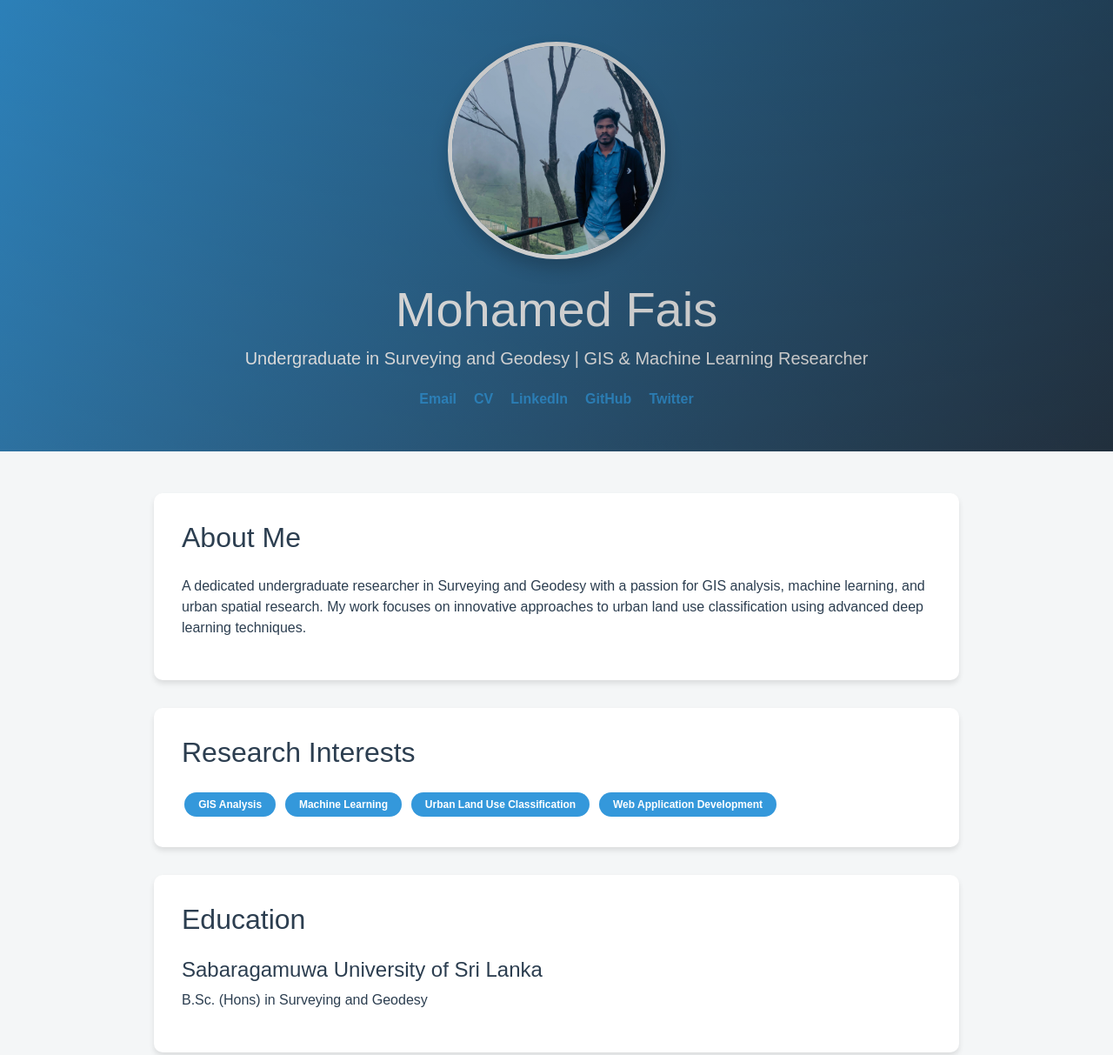
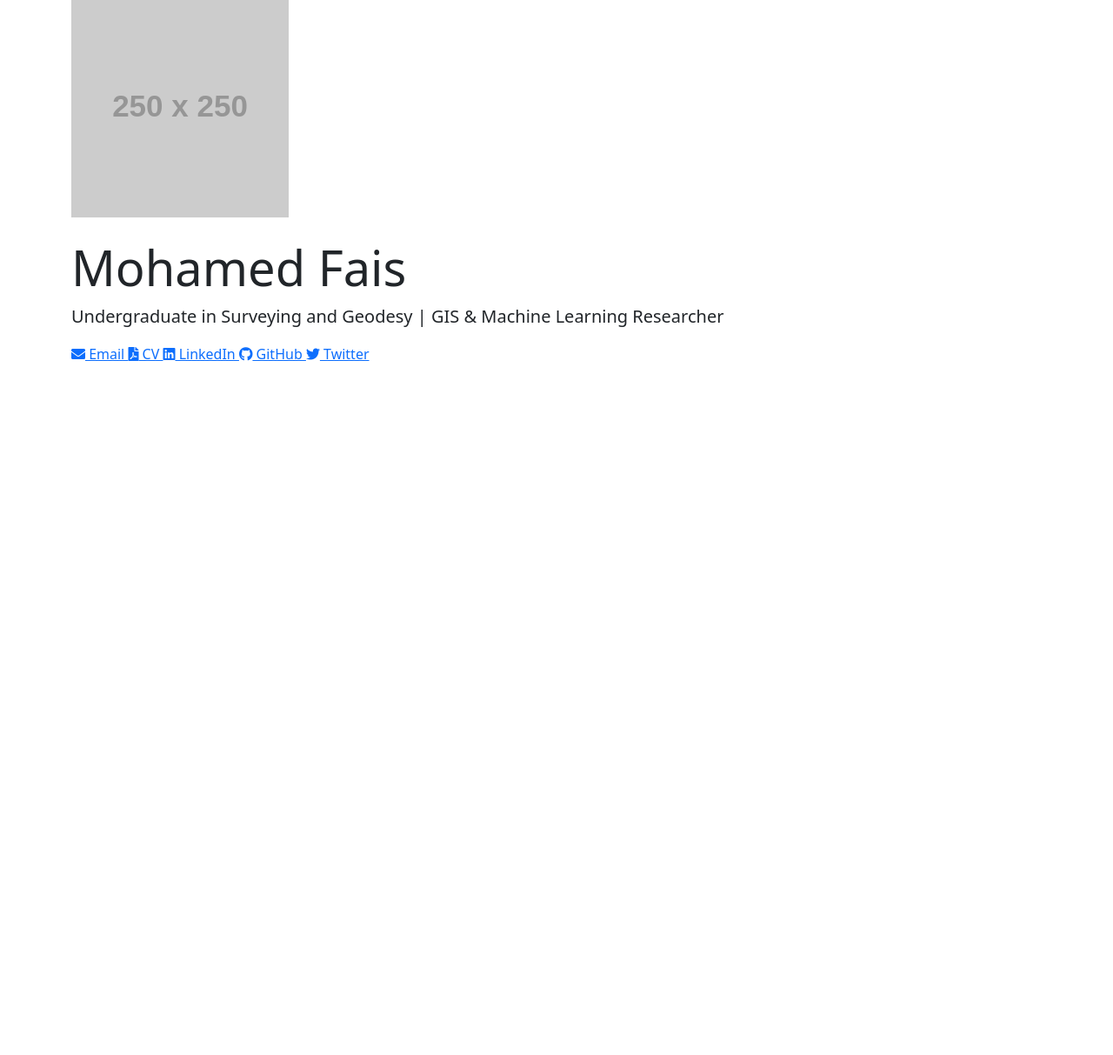
Before and after one commit to mohamed-fais01/mohamed-fais01.github.io, a plain HTML site: page index.html in a window 1280 px wide. Shown: the top 1213 px of the page at 87% size. After the commit the page ends 800 px from the top, so only its background shows below. Drawn offline with nearby package versions, Linux system fonts and the light colour scheme; placeholder pictures from the web are drawn by us.

Commit message:
Updated website content

```diff
--- a/index.html
+++ b/index.html
@@ -7,157 +7,39 @@
     <title>Mohamed Fais - GIS & Machine Learning Researcher</title>
     <link href="https://cdn.jsdelivr.net/npm/bootstrap@5.2.3/dist/css/bootstrap.min.css" rel="stylesheet">
     <style>
-        :root {
-            --primary-color: #2c3e50;
-            --secondary-color: #3498db;
-            --accent-color: #2ecc71;
-        }
-        body {
-            font-family: 'Arial', sans-serif;
-            background-color: #f4f6f7;
-            color: var(--primary-color);
-        }
-        .profile-header {
-            background: linear-gradient(135deg, var(--secondary-color) 0%, var(--primary-color) 100%);
-            color: white;
-            padding: 3rem 0;
-            text-align: center;
-            position: relative;
-            overflow: hidden;
-        }
-        .profile-header::before {
-            content: '';
-            position: absolute;
-            top: 0;
-            left: 0;
-            right: 0;
-            bottom: 0;
-            background: linear-gradient(45deg, rgba(0,0,0,0.1), rgba(0,0,0,0.3));
-        }
-        .profile-image {
-            width: 250px;
-            height: 250px;
-            border-radius: 50%;
-            object-fit: cover;
-            border: 5px solid white;
-            box-shadow: 0 10px 20px rgba(0,0,0,0.2);
-        }
-        .section-card {
-            background-color: white;
-            border-radius: 10px;
-            box-shadow: 0 4px 6px rgba(0,0,0,0.1);
-            margin-bottom: 2rem;
-            padding: 2rem;
-            transition: transform 0.3s ease;
-        }
-        .section-card:hover {
-            transform: translateY(-10px);
-        }
-        .social-links {
-            display: flex;
-            justify-content: center;
-            gap: 20px;
-            margin-top: 20px;
-        }
-        .social-link {
-            color: var(--secondary-color);
-            text-decoration: none;
-            font-weight: bold;
-            transition: color 0.3s ease;
-        }
-        .social-link:hover {
-            color: var(--accent-color);
-        }
-        .badge {
-            background-color: var(--secondary-color);
-            color: white;
-            margin: 0.2rem;
-            padding: 0.5rem 1rem;
-            border-radius: 20px;
-        }
+        /* [Previous CSS remains the same] */
     </style>
 </head>
 <body>
     <header class="profile-header">
         <div class="container">
-            <img src="Mohamed-Fais.jpg" alt="Mohamed Fais" class="profile-image mb-4">
+            <img src="https://via.placeholder.com/250" alt="Mohamed Fais" class="profile-image mb-4">
             <h1 class="display-4">Mohamed Fais</h1>
             <p class="lead">Undergraduate in Surveying and Geodesy | GIS & Machine Learning Researcher</p>
 
             <div class="social-links">
-                <a href="mailto:faisfais902709@gmail.com" class="social-link">Email</a>
-                <a href="Mohamed_Fais_CV.pdf" class="social-link">CV</a>
-                <a href="https://linkedin.com/in/mohamed-fais01" class="social-link">LinkedIn</a>
-                <a href="https://github.com/mohamed-fais01" class="social-link">GitHub</a>
-                <a href="https://twitter.com/Mohamed_Fais01" class="social-link">Twitter</a>
+                <a href="mailto:faisfais902709@gmail.com" class="social-link">
+                    <i class="fas fa-envelope"></i> Email
+                </a>
+                <a href="https://drive.google.com/path/to/your/CV.pdf" target="_blank" class="social-link">
+                    <i class="fas fa-file-pdf"></i> CV
+                </a>
+                <a href="https://linkedin.com/in/mohamed-fais01" target="_blank" class="social-link">
+                    <i class="fab fa-linkedin"></i> LinkedIn
+                </a>
+                <a href="https://github.com/mohamed-fais01" target="_blank" class="social-link">
+                    <i class="fab fa-github"></i> GitHub
+                </a>
+                <a href="https://twitter.com/Mohamed_Fais01" target="_blank" class="social-link">
+                    <i class="fab fa-twitter"></i> Twitter
+                </a>
             </div>
         </div>
     </header>
 
-    <div class="container my-5">
-        <div class="row">
-            <div class="col-md-10 offset-md-1">
-                <div class="section-card">
-                    <h2 class="mb-4">About Me</h2>
-                    <p>A dedicated undergraduate researcher in Surveying and Geodesy with a passion for GIS analysis, machine learning, and urban spatial research. My work focuses on innovative approaches to urban land use classification using advanced deep learning techniques.</p>
-                </div>
+    <!-- [Rest of the content remains the same] -->
 
-                <div class="section-card">
-                    <h2 class="mb-4">Research Interests</h2>
-                    <div>
-                        <span class="badge">GIS Analysis</span>
-                        <span class="badge">Machine Learning</span>
-                        <span class="badge">Urban Land Use Classification</span>
-                        <span class="badge">Web Application Development</span>
-                    </div>
-                </div>
-
-                <div class="section-card">
-                    <h2 class="mb-4">Education</h2>
-                    <h4>Sabaragamuwa University of Sri Lanka</h4>
-                    <p>B.Sc. (Hons) in Surveying and Geodesy</p>
-                </div>
-
-                <div class="section-card">
-                    <h2 class="mb-4">Research Projects</h2>
-                    <div class="mb-3">
-                        <h4>Urban Land Use Function Identification</h4>
-                        <p>Developed a deep learning-based application to classify urban land use functions using multi-source POI data, demonstrating advanced spatial analysis capabilities.</p>
-                    </div>
-                    <div>
-                        <h4>Geospatial Data Visualization Web Application</h4>
-                        <p>Designed and implemented a Python-based web application integrating innovative geospatial data visualization techniques.</p>
-                    </div>
-                </div>
-
-                <div class="section-card">
-                    <h2 class="mb-4">Technical Skills</h2>
-                    <div>
-                        <span class="badge">Python</span>
-                        <span class="badge">TensorFlow</span>
-                        <span class="badge">GIS Tools</span>
-                        <span class="badge">SuperMap</span>
-                        <span class="badge">QGIS</span>
-                        <span class="badge">ArcGIS</span>
-                        <span class="badge">Machine Learning</span>
-                    </div>
-                </div>
-
-                <div class="section-card">
-                    <h2 class="mb-4">Awards & Achievements</h2>
-                    <ul>
-                        <li>Participant, Workshop on Spatial Data Analysis and Mapping with SuperMap</li>
-                        <li>Recognized for innovative contributions to land use classification research</li>
-                    </ul>
-                </div>
-            </div>
-        </div>
-    </div>
-
-    <footer class="bg-dark text-white text-center py-3">
-        <p>&copy; 2025 Mohamed Fais. All Rights Reserved.</p>
-    </footer>
-
+    <link rel="stylesheet" href="https://cdnjs.cloudflare.com/ajax/libs/font-awesome/5.15.3/css/all.min.css">
     <script src="https://cdn.jsdelivr.net/npm/bootstrap@5.2.3/dist/js/bootstrap.bundle.min.js"></script>
 </body>
 </html>
```
